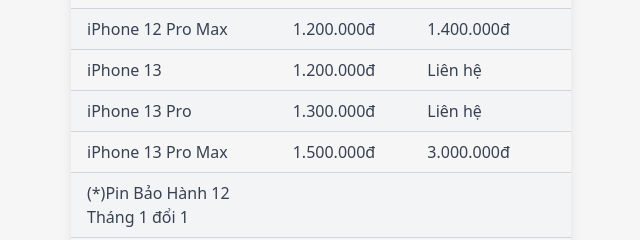
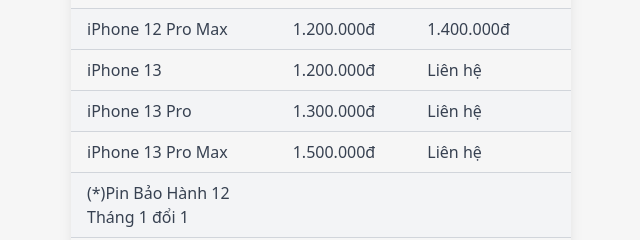
Before and after one commit to lesontung1996/mobizen, an Astro site: page / in a window 1280 px wide. Shown: the part 1960-2200 px from the top of the page, 319-959 px from the left. Built offline with nearby package versions, Linux system fonts and the light colour scheme; Astro itself is replaced by a stand-in of ours.

Commit message:
Remove smooth scroll

```diff
--- a/src/_posts/prices/price-1.md
+++ b/src/_posts/prices/price-1.md
@@ -22,5 +22,5 @@
 | iPhone 12 Pro Max                | 1.200.000đ     | 1.400.000đ         |
 | iPhone 13                        | 1.200.000đ     | Liên hệ            |
 | iPhone 13 Pro                    | 1.300.000đ     | Liên hệ            |
-| iPhone 13 Pro Max                | 1.500.000đ     | 3﻿.000.000đ        |
+| iPhone 13 Pro Max                | 1.500.000đ     | Liên hệ            |
 | (*)Pin Bảo Hành 12 Tháng 1 đổi 1 |                |                    |
--- a/src/assets/css/main.css
+++ b/src/assets/css/main.css
@@ -7,7 +7,6 @@
 html {
   font-family: system-ui, sans-serif;
   background-color: #F6F6F6;
-  scroll-behavior: smooth;
 }
 
 @keyframes scale {
```
